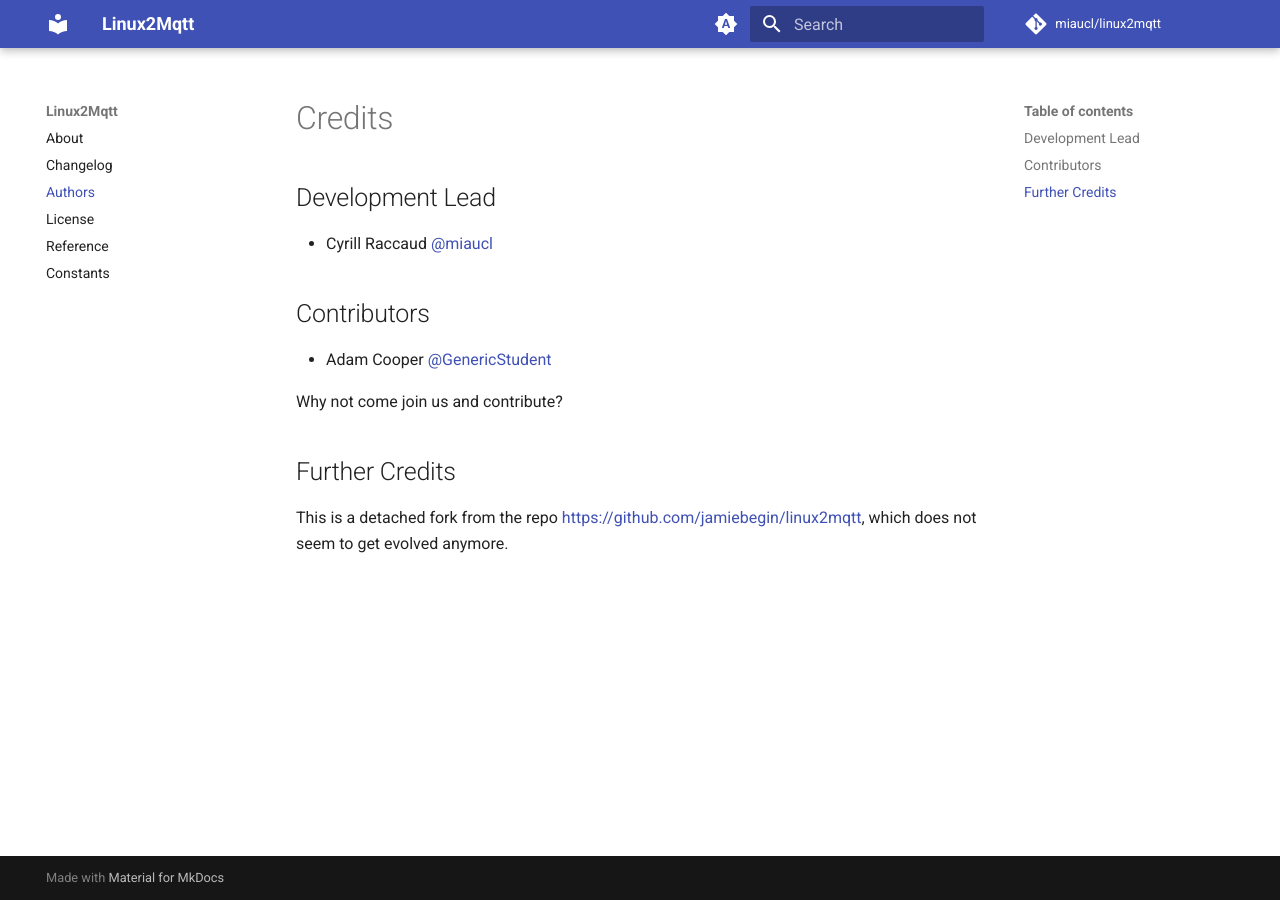
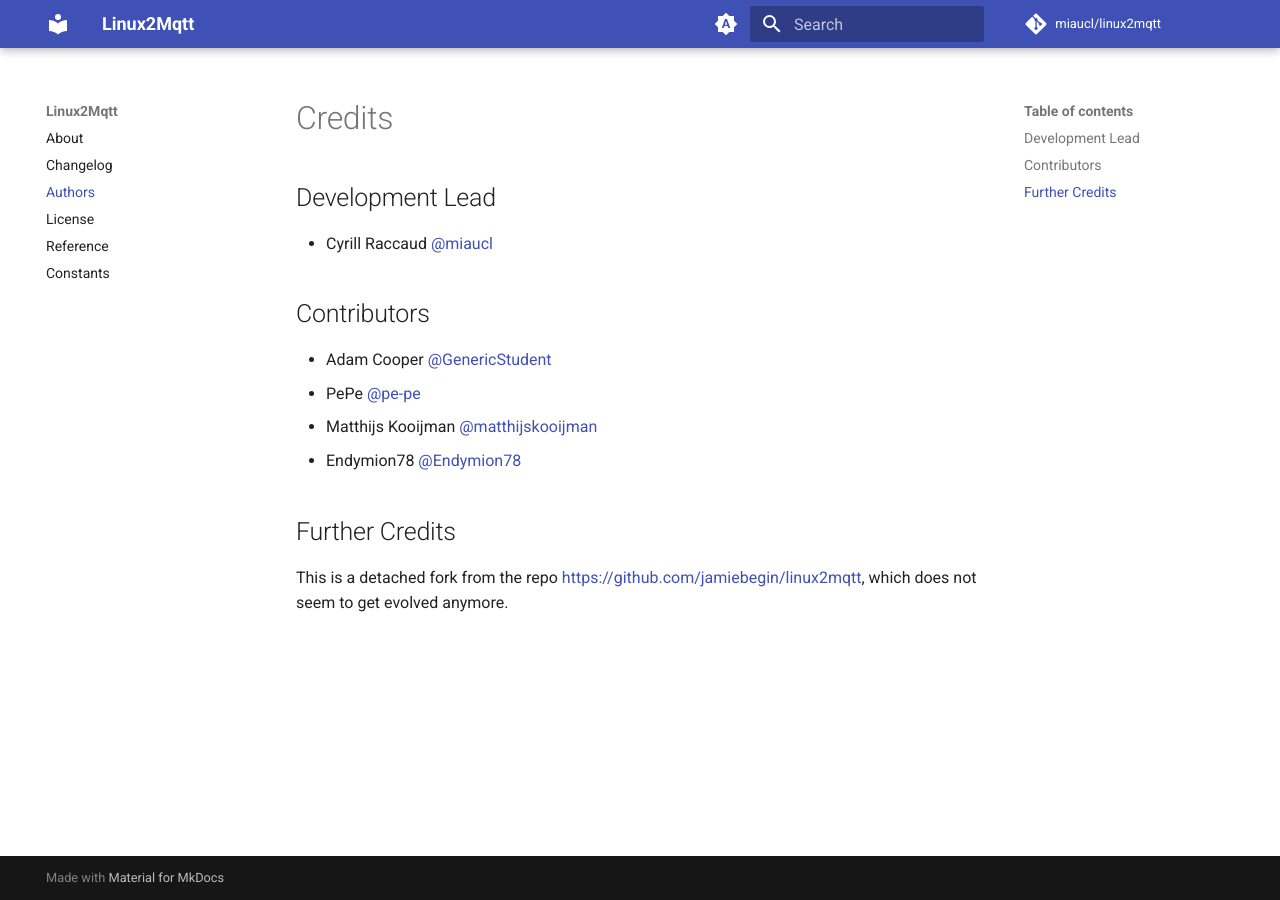
Before and after one commit to miaucl/linux2mqtt, an MkDocs documentation site: the page built from docs/authors.md, in a window 1280 px wide. Built offline with MkDocs 1.6.1 and Material for MkDocs 9.7.7, drawn with Linux system fonts in a browser that asks for light colours; comment, search, counter and statistics services are not loaded.

Commit message:
update contributors

```diff
--- a/docs/authors.md
+++ b/docs/authors.md
@@ -7,8 +7,9 @@
 ## Contributors
 
 * Adam Cooper [@GenericStudent](https://github.com/GenericStudent)
-
-Why not come join us and contribute?
+* PePe [@pe-pe](https://github.com/pe-pe)
+* Matthijs Kooijman [@matthijskooijman](https://github.com/matthijskooijman)
+* Endymion78 [@Endymion78](https://github.com/Endymion78)
 
 ## Further Credits
 
```
